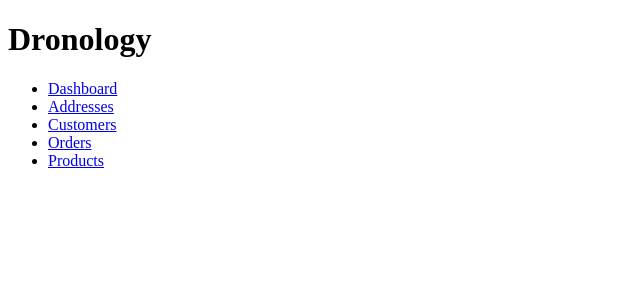
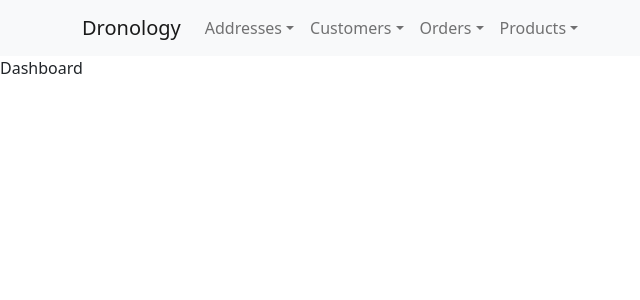
Before and after one commit to amex-bootcamp/final-capstone-client, a React (Create React App) app: page / in a window 1280 px wide. Shown: the top 300 px of the page, without its empty margins (0-640 px from the left). Built offline with nearby package versions, Linux system fonts and the light colour scheme.

Commit message:
creates navbar and starts styling with bootstrap

```diff
--- a/db.json
+++ b/db.json
@@ -91,16 +91,6 @@
   ],
   "customers": [
     {
-      "id": 9,
-      "first_name": "Oralia",
-      "middle_name": "Olivia",
-      "last_name": "Wormald",
-      "phone": "395-726-0867",
-      "email": "owormald8@salon.com",
-      "notes": "tortor duis mattis egestas metus aenean fermentum donec ut mauris eget massa",
-      "address_id": 9
-    },
-    {
       "id": 10,
       "first_name": "Illa",
       "middle_name": "Doria",
--- a/public/index.html
+++ b/public/index.html
@@ -14,6 +14,12 @@
       user's mobile device or desktop. See https://developers.google.com/web/fundamentals/web-app-manifest/
     -->
     <link rel="manifest" href="%PUBLIC_URL%/manifest.json" />
+    <link
+      rel="stylesheet"
+      href="https://cdn.jsdelivr.net/npm/bootstrap@5.0.2/dist/css/bootstrap.min.css"
+      integrity="sha384-EVSTQN3/azprG1Anm3QDgpJLIm9Nao0Yz1ztcQTwFspd3yD65VohhpuuCOmLASjC"
+      crossorigin="anonymous"
+    />
     <!--
       Notice the use of %PUBLIC_URL% in the tags above.
       It will be replaced with the URL of the `public` folder during the build.
--- a/src/App.js
+++ b/src/App.js
@@ -4,22 +4,32 @@ import AddressesList from "./components/addresses/AddressesList";
 import CustomersList from "./components/customers/CustomersList";
 import ProductsList from "./components/products/ProductsList";
 import CustomerView from "./components/customers/CustomerView";
+import AddressCreate from "./components/addresses/AddressCreate";
+import CustomerCreate from "./components/customers/CustomerCreate";
+
+import "bootstrap/dist/css/bootstrap.min.css";
+import Dashboard from "./components/Dashboard/Dashboard";
 
 function App() {
   return (
     <>
-      <header>
+      {/* <header>
         <h1>Dronology</h1>
-      </header>
+      </header> */}
       <Navigation />
       <main>
         <Switch>
+          <Route exact path="/">
+            <Dashboard />
+          </Route>
           <Route exact path="/addresses">
             <AddressesList />
           </Route>
+          <Route exact path="/addresses/new" component={AddressCreate} />
           <Route exact path="/customers">
             <CustomersList />
           </Route>
+          <Route exact path="/customers/new" component={CustomerCreate} />{" "}
           <Route exact path="/customers/:id" component={CustomerView} />
           <Route exact path="/products">
             <ProductsList />
--- a/src/components/Navigation/Navigation.js
+++ b/src/components/Navigation/Navigation.js
@@ -1,28 +1,74 @@
 import React, { Component } from "react";
 import { Link } from "react-router-dom";
+import { Navbar, Container, Nav, NavDropdown } from "react-bootstrap";
 
 class Navigation extends Component {
   render() {
     return (
-      <nav>
-        <ul>
-          <li>
-            <Link to="/">Dashboard</Link>
-          </li>
-          <li>
-            <Link to="/addresses">Addresses</Link>
-          </li>
-          <li>
-            <Link to="/customers">Customers</Link>
-          </li>
-          <li>
-            <Link to="/orders">Orders</Link>
-          </li>
-          <li>
-            <Link to="/products">Products</Link>
-          </li>
-        </ul>
-      </nav>
+      // <nav>
+      //   <ul>
+      //     <li>
+      //       <Link to="/">Dashboard</Link>
+      //     </li>
+      //     <li>
+      //       <Link to="/addresses">Addresses</Link>
+      //     </li>
+      //     <li>
+      //       <Link to="/customers">Customers</Link>
+      //     </li>
+      //     <li>
+      //       <Link to="/orders">Orders</Link>
+      //     </li>
+      //     <li>
+      //       <Link to="/products">Products</Link>
+      //     </li>
+      //   </ul>
+      // </nav>
+      <Navbar bg="light" expand="lg">
+        <Container>
+          <Navbar.Brand href="/">Dronology</Navbar.Brand>
+          <Navbar.Toggle aria-controls="basic-navbar-nav" />
+          <Navbar.Collapse id="basic-navbar-nav">
+            <Nav className="me-auto">
+              <NavDropdown title="Addresses" id="basic-nav-dropdown">
+                <NavDropdown.Item href="/addresses">
+                  View All Addresses
+                </NavDropdown.Item>
+                <NavDropdown.Item href="/addresses/new">
+                  Create New Address
+                </NavDropdown.Item>
+              </NavDropdown>
+
+              <NavDropdown title="Customers" id="basic-nav-dropdown">
+                <NavDropdown.Item href="/customers">
+                  View All Customers
+                </NavDropdown.Item>
+                <NavDropdown.Item href="/customers/new">
+                  Create New Customer
+                </NavDropdown.Item>
+              </NavDropdown>
+
+              <NavDropdown title="Orders" id="basic-nav-dropdown">
+                <NavDropdown.Item href="/orders">
+                  View All Orders
+                </NavDropdown.Item>
+                <NavDropdown.Item href="/orders/new">
+                  Create New Order
+                </NavDropdown.Item>
+              </NavDropdown>
+
+              <NavDropdown title="Products" id="basic-nav-dropdown">
+                <NavDropdown.Item href="/products">
+                  View All Products
+                </NavDropdown.Item>
+                <NavDropdown.Item href="/products/new">
+                  Create New Product
+                </NavDropdown.Item>
+              </NavDropdown>
+            </Nav>
+          </Navbar.Collapse>
+        </Container>
+      </Navbar>
     );
   }
 }
--- a/src/components/customers/CustomersList.js
+++ b/src/components/customers/CustomersList.js
@@ -23,6 +23,7 @@ class CustomersList extends Component {
         <p>Phone: {customer.phone}</p>
         <p>Email: {customer.email}</p>
         <p>Notes: {customer.notes}</p>
+        <p>Address ID: {customer.address_id}</p>
         <Link to={`customers/${customer.id}`}>View Details</Link>
       </li>
     ));
```
